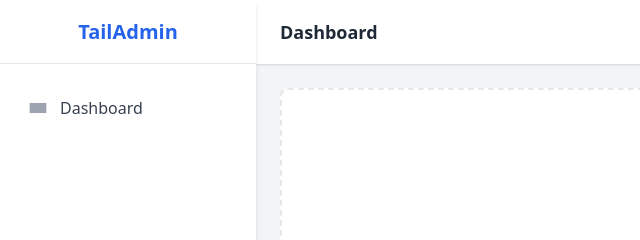
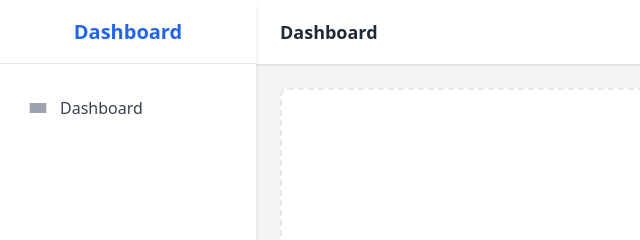
Before and after one commit to usmanahmedmalik/tailwindcss-admin, a website built with Vite: page index.html in a window 1280 px wide. Shown: the top 240 px of the page, 0-640 px from the left. Built offline with nearby package versions, Linux system fonts and the light colour scheme.

Commit message:
text change

```diff
--- a/index.html
+++ b/index.html
@@ -2,7 +2,7 @@
 <html lang="en">
 <head>
     <meta charset="UTF-8" />
-    <title>TailAdmin Dashboard</title>
+    <title>Dashboard</title>
     <meta name="viewport" content="width=device-width, initial-scale=1.0" />
 </head>
 <body class="bg-gray-100">
@@ -10,7 +10,7 @@
     <!-- Sidebar (responsive) -->
     <aside id="sidebar" class="fixed inset-y-0 left-0 z-30 w-64 bg-white shadow-md flex flex-col transform -translate-x-full transition-transform duration-200 ease-in-out md:relative md:translate-x-0 md:flex md:w-64">
         <div class="h-16 flex items-center justify-center border-b">
-            <span class="font-bold text-xl text-blue-600">TailAdmin</span>
+            <span class="font-bold text-xl text-blue-600">Dashboard</span>
         </div>
         <nav class="flex-1 px-4 py-6">
             <ul class="space-y-2">
```
